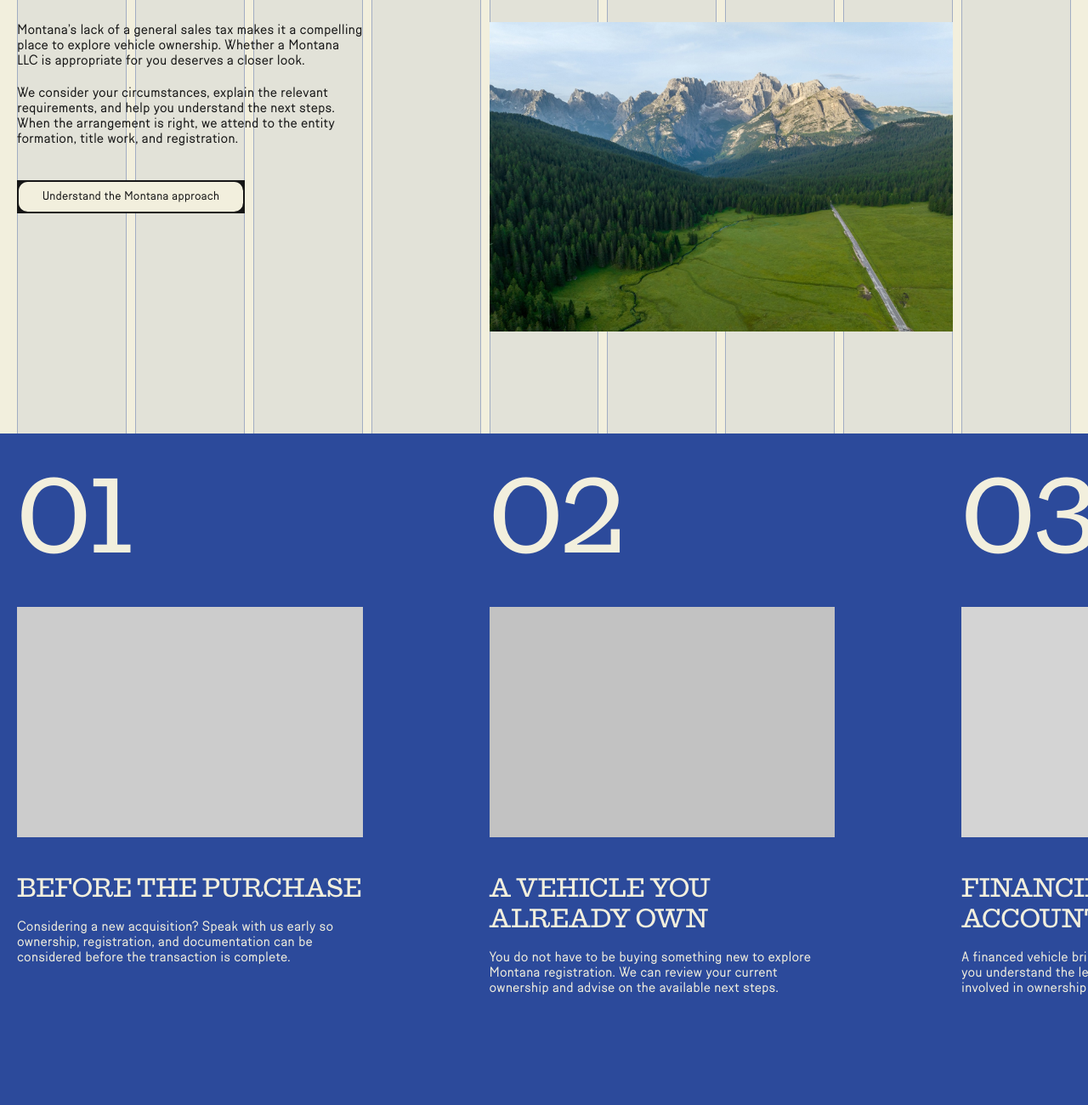
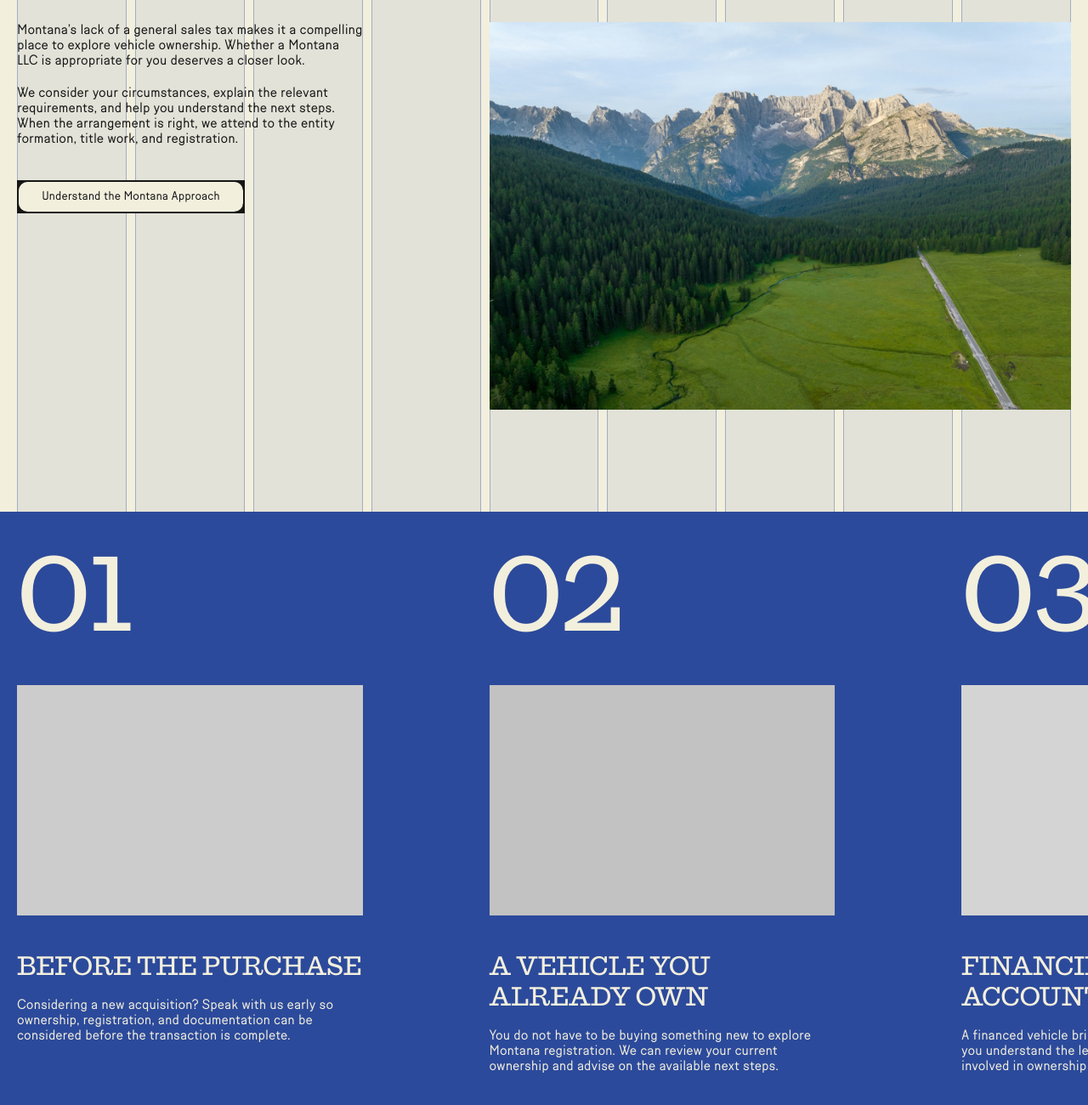
Before and after one commit to swim-lang/Bennett-Split-Layout, a plain HTML site: page index.html in a window 1280 px wide. Shown: the part 1146-2446 px from the top of the page at 85% size. Drawn offline with Linux system fonts and the light colour scheme.

Commit message:
Full-height footer, Montana photo on columns 5-9
- Footer fills the screen (min-height 100vh); wordmark and legal row
  sit at the bottom, pegasus stays centered above them
- Montana photo spans columns 5-9 ending at the 20px right margin
- Button text: Understand the Montana Approach

Co-Authored-By: Claude Opus 5.5 <noreply@anthropic.com>

```diff
--- a/index.html
+++ b/index.html
@@ -210,8 +210,8 @@
     align-items: flex-start;
     gap: calc(var(--col) + 2 * var(--gutter)); /* skips column 4 */
   }
-  .advantage-image {
-    width: calc(4 * var(--col) + 3 * var(--gutter));
+  .advantage-image {                 /* columns 5–9, ending at the 20px right margin */
+    width: calc(5 * var(--col) + 4 * var(--gutter));
     aspect-ratio: 616.67 / 411;
     flex-shrink: 0;
     background: #cccccc;
@@ -650,6 +650,7 @@
   /* ---------- Footer (blue) ---------- */
   .site-footer {
     position: relative;
+    min-height: 100vh;                 /* fills the screen; columns stretch, wordmark + legal sit at the bottom */
     display: flex;
     flex-direction: column;
     gap: var(--margin);                /* 20px between columns, wordmark and legal row */
@@ -666,6 +667,7 @@
   .footer-columns {
     position: relative;
     z-index: 1;
+    flex: 1;
     display: flex;
     align-items: flex-start;
     gap: var(--gutter);
@@ -820,7 +822,7 @@
     <div class="advantage-body-col">
       <p>Montana’s lack of a general sales tax makes it a compelling place to explore vehicle ownership. Whether a Montana LLC is appropriate for you deserves a closer look.</p>
       <p>We consider your circumstances, explain the relevant requirements, and help you understand the next steps. When the arrangement is right, we attend to the entity formation, title work, and registration.</p>
-      <a class="btn-2col" href="#montana-registration"><span>Understand the Montana approach</span></a>
+      <a class="btn-2col" href="#montana-registration"><span>Understand the Montana Approach</span></a>
     </div>
     <div class="advantage-image">
       <img src="assets/advantage-photo.jpg" alt="Aerial view of a mountain valley with a road through green meadows">
```
